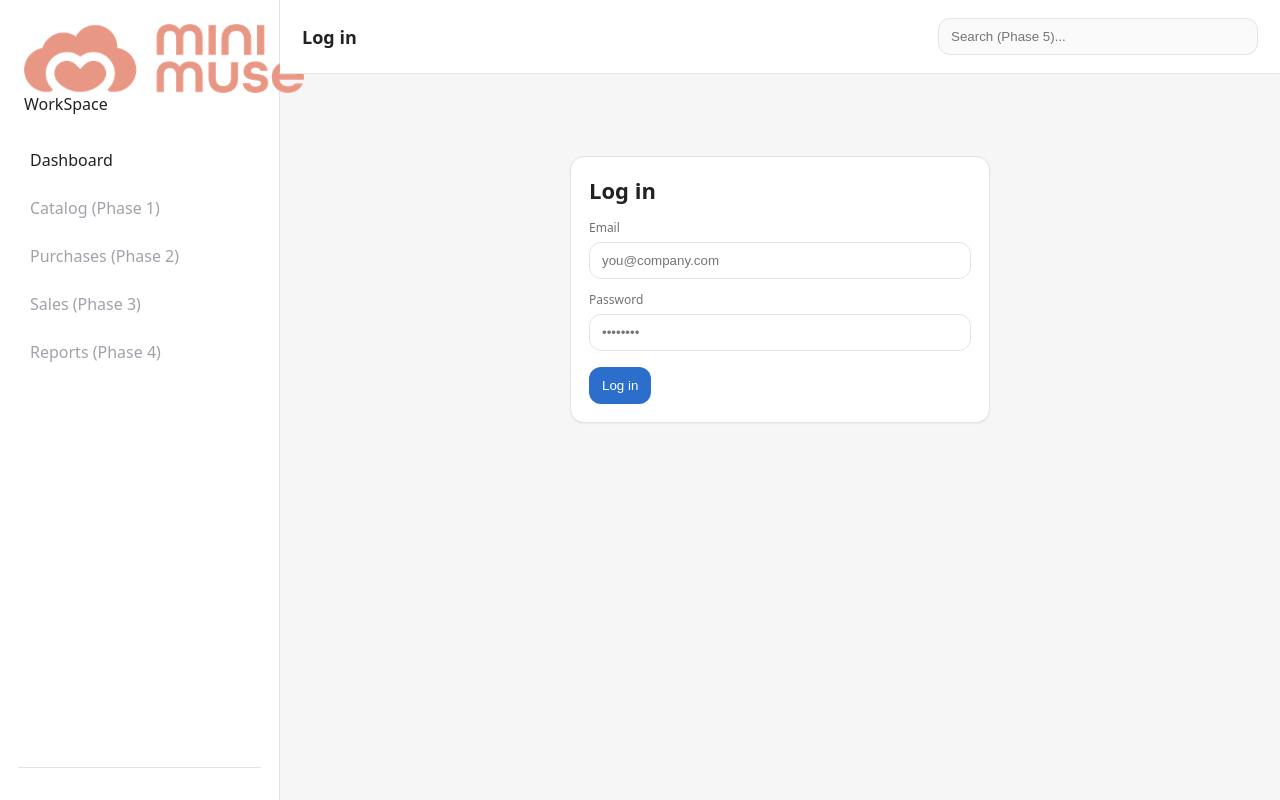
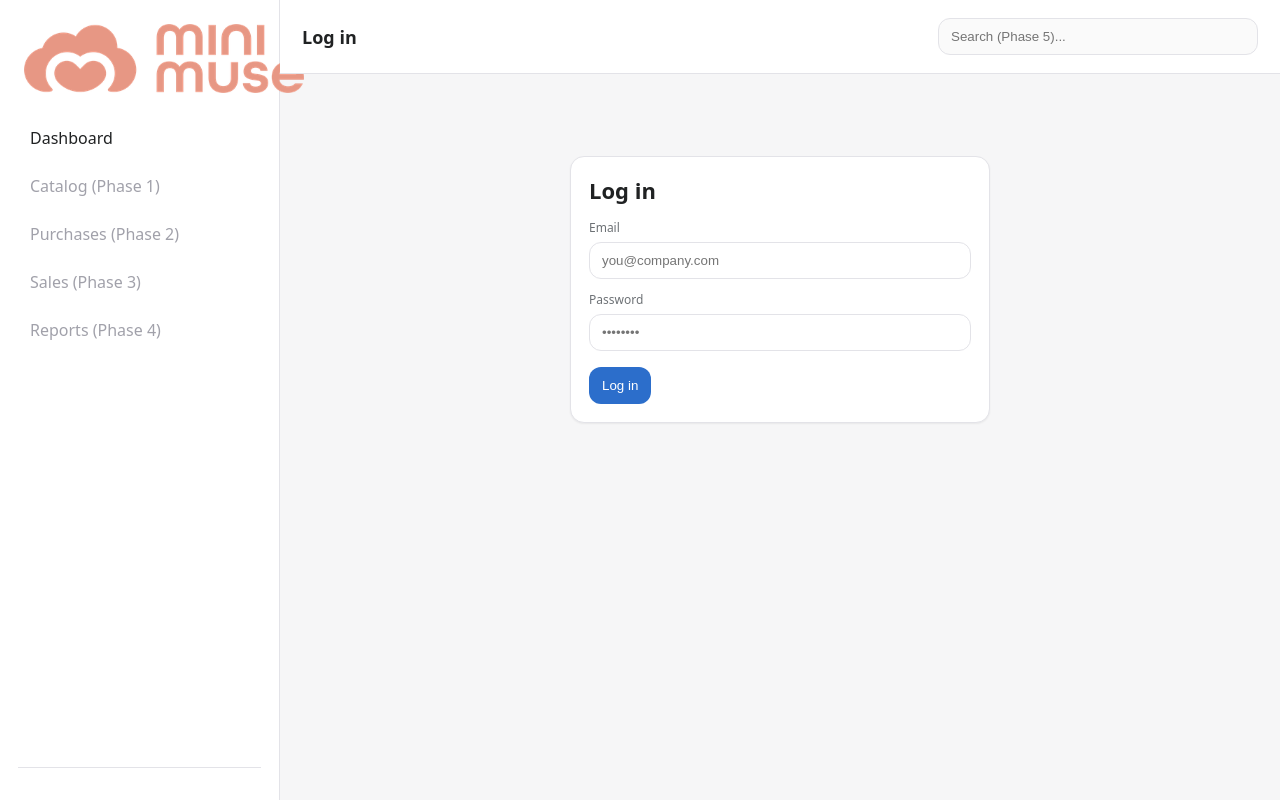
Before and after one commit to schaak722/mini-muse, a Flask app: a page that uses app/templates/base.html in a window 1280 px wide. Run offline with Flask 3, Linux system fonts and the light colour scheme.

Commit message:
Update base.html

```diff
--- a/app/templates/base.html
+++ b/app/templates/base.html
@@ -21,7 +21,6 @@
         src="{{ url_for('static', filename='img/mm-logo-peach.png') }}"
         alt="mini muse"
       />
-        <div class="brand__workspace">WorkSpace</div>
     </div>
 
       <nav class="nav">
```
Lines whose indentation alone changed are shown as unchanged.
